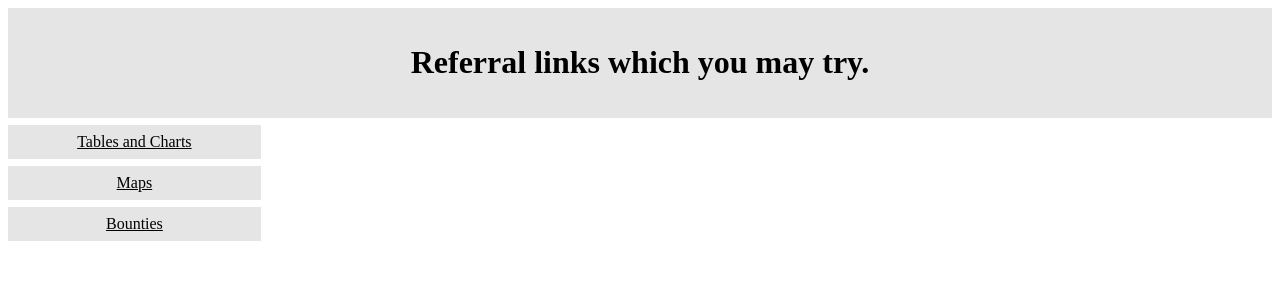
After one commit to shinilt/ncovid19, a Flask app: page /bounties in a window 1280 px wide. The commit adds this page. Shown: the top 300 px of the page. Run offline with Flask 2, Linux system fonts and the light colour scheme; parts of the project's set-up code (start-up, migrations or seed data) failed here and were passed over.

Commit message:
Add files via upload

```diff
--- /dev/null
+++ b/templates/bounties.html
@@ -0,0 +1,65 @@
+<!DOCTYPE html>
+<html>
+<head>
+	<title>Bounties - Referral Links</title>
+	<meta charset="utf-8" />
+
+<style>
+* {
+  box-sizing: border-box;
+}
+.menu {
+  float:center;
+  width:20%;
+  text-align:center;
+}
+.menu a {
+  background-color:#e5e5e5;
+  padding:8px;
+  margin-top:7px;
+  display:block;
+  width:100%;
+  color:black;
+}
+.main {
+  float:left;
+  width:60%;
+  padding:0 20px;
+}
+.right {
+  background-color:#e5e5e5;
+  float:left;
+  width:20%;
+  padding:15px;
+  margin-top:7px;
+  text-align:center;
+}
+
+@media only screen and (max-width:620px) {
+  /* For mobile phones: */
+  .menu, .main, .right {
+    width:100%;
+  }
+}
+</style>
+
+</head>
+<body onload="getMapData()">
+<div style="background-color:#e5e5e5;padding:15px;text-align:center;">
+  <h1>Referral links which you may try.</h1>
+</div>
+<div style="overflow:auto">
+  <div class="menu">
+    <td><tr><a href="/">Tables and Charts </a></tr>
+       <tr> <a href="/maps">Maps </a> </tr>
+      <tr> <a href="#">Bounties</a> </tr></td>
+
+  </div>
+
+
+<div id="text" ></div>
+	<br>
+
+<div id="text2" ></div>
+</body>
+</html>
```
Also changed, not shown: templates/index.html (+22 -19 lines), templates/maps.html (+5 -2 lines).
